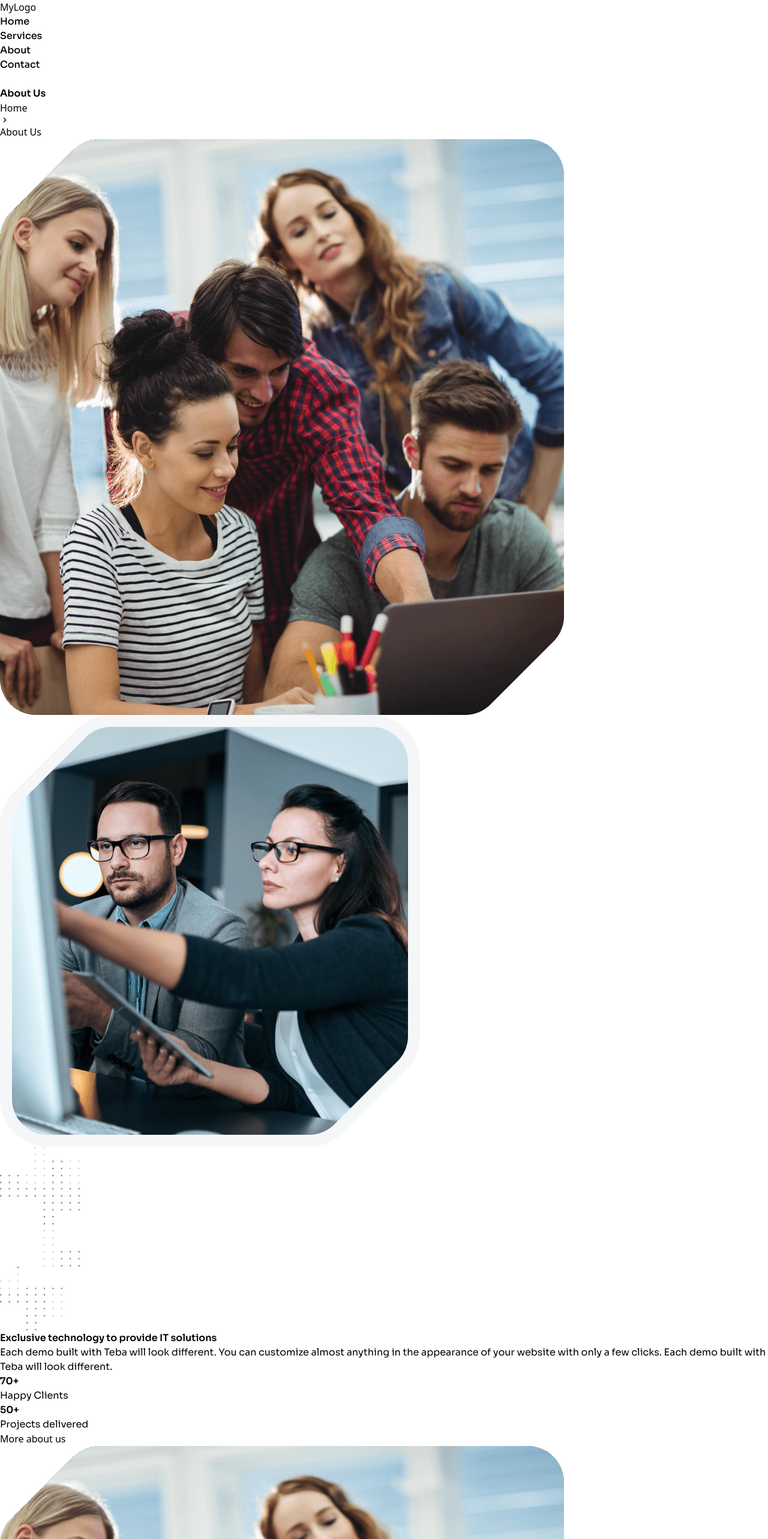
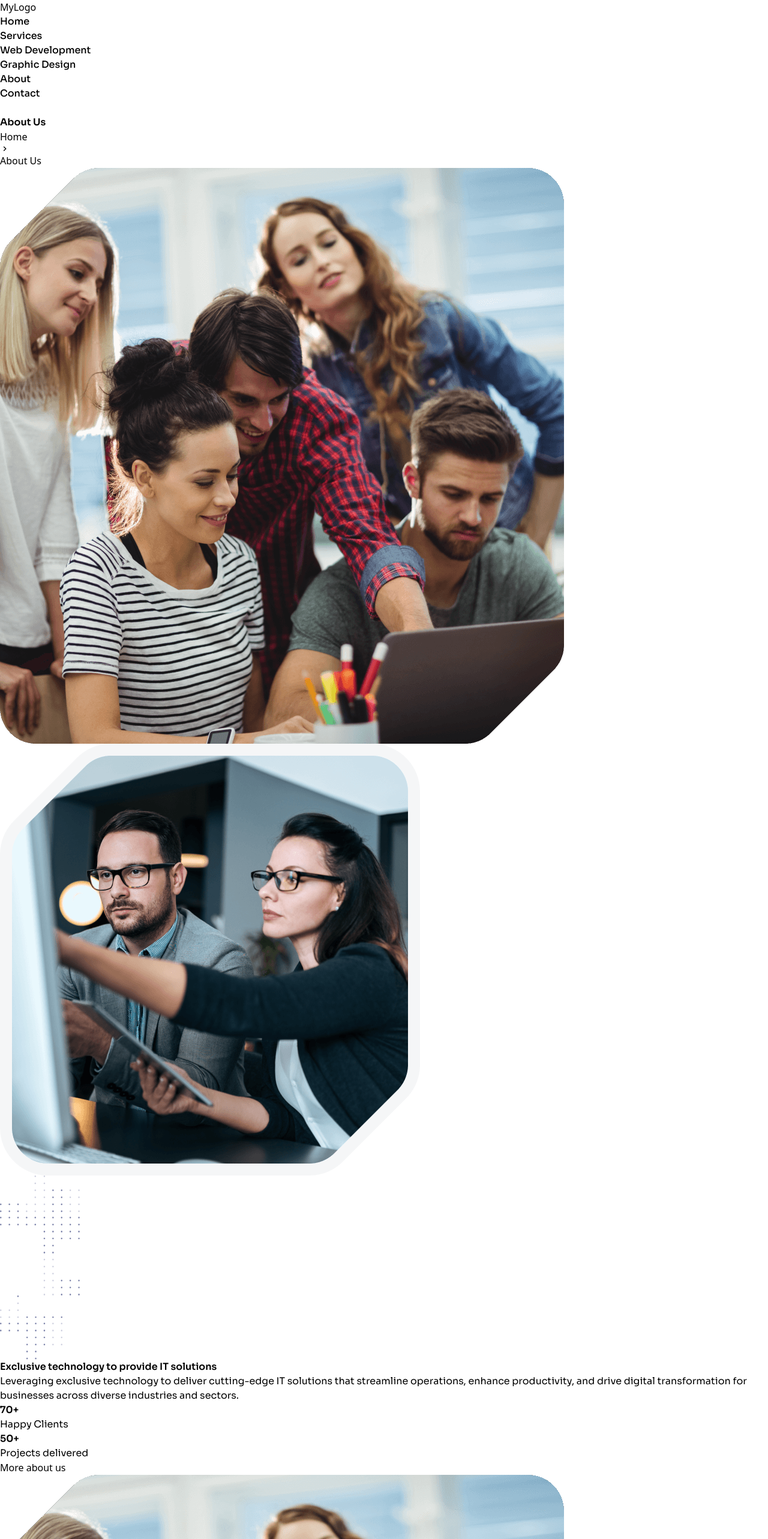
Before and after one commit to webakash1806/Site-Nest, a React (Vite) app: page /about in a window 1280 px wide. Shown: the top 2566 px of the page at 60% size. Built offline with nearby package versions, Linux system fonts and the light colour scheme; a web font is replaced by a local one.

Commit message:
Style and CTA updated

```diff
--- a/src/Components/AboutSection.jsx
+++ b/src/Components/AboutSection.jsx
@@ -3,6 +3,7 @@ import about1 from '../assets/about1.png'
 import about2 from '../assets/about2.png'
 import shape1 from '../assets/shape1.svg'
 import shape2 from '../assets/shape2.svg'
+import { Link } from 'react-router-dom'
 const AboutSection = () => {
     return (
         <div className='flex bg-[#F5F6F7] flex-col px-[5vw] gap-8 md:flex-row md:justify-around items-center justify-center py-28 lg:pb-40'>
@@ -14,7 +15,7 @@ const AboutSection = () => {
             </div>
             <div className='max-w-[33rem] md:max-w-[30rem] md:mt-2'>
                 <h1 className='sora-600 leading-[3rem] mb-4 text-[2.5rem] text-[#0A165D]'>Exclusive technology to provide IT solutions</h1>
-                <p className='sora-400 leading-[1.85rem] text-[#535760]'>Each demo built with Teba will look different. You can customize almost anything in the appearance of your website with only a few clicks. Each demo built with Teba will look different.</p>
+                <p className='sora-400 leading-[1.85rem] text-[#535760]'>Leveraging exclusive technology to deliver cutting-edge IT solutions that streamline operations, enhance productivity, and drive digital transformation for businesses across diverse industries and sectors.</p>
                 <div className='flex my-12'>
                     <div className='w-[50%]'>
                         <p className='sora-600 text-[3.2rem] leading-[3rem] tracking-wide text-[#0A165D]'>70+</p>
@@ -25,8 +26,8 @@ const AboutSection = () => {
                         <p className='sora-400 text-[#535760]'>Projects delivered</p>
                     </div>
                 </div>
-                <button
-                    className="relative flex items-center px-8  py-4 overflow-hidden font-medium transition-all bg-[#2B4DFF] rounded-md group"
+                <Link to={'/about'}
+                    className="relative flex items-center px-8  py-4 overflow-hidden w-fit font-medium transition-all bg-[#2B4DFF] rounded-md group"
                 >
                     <span
                         className="absolute top-0 right-0 inline-block w-4 h-4 transition-all duration-500 ease-in-out bg-[#0f29bd] rounded group-hover:-mr-4 group-hover:-mt-4"
@@ -49,7 +50,7 @@ const AboutSection = () => {
                         className="relative w-full text-left text-white transition-colors duration-200 ease-in-out group-hover:text-white"
                     >More about us</span
                     >
-                </button>
+                </Link>
 
             </div>
         </div>
--- a/src/Components/BlueBtn.jsx
+++ b/src/Components/BlueBtn.jsx
@@ -1,8 +1,9 @@
 import React from 'react'
+import { Link } from 'react-router-dom'
 
-const BlueBtn = ({ text }) => {
+const BlueBtn = ({ text, to }) => {
     return (
-        <button
+        <Link to={to} target='_blank'
             className="relative flex items-center px-8  py-4 overflow-hidden font-medium transition-all bg-[#2B4DFF] rounded-md group"
         >
             <span
@@ -26,7 +27,7 @@ const BlueBtn = ({ text }) => {
                 className="relative w-full text-left text-white transition-colors duration-200 ease-in-out group-hover:text-white"
             >{text}</span
             >
-        </button>
+        </Link>
     )
 }
 
--- a/src/Components/Header.jsx
+++ b/src/Components/Header.jsx
@@ -60,9 +60,9 @@ const Header = () => {
                         : 'bg-white text-black w-[96%]'
                         } py-4 px-6 rounded-lg mx-auto`}
                 >
-                    <nav className="flex justify-between items-center">
+                    <nav className="flex items-center justify-between">
                         <div className="text-2xl font-bold">MyLogo</div>
-                        <ul className="hidden md:flex space-x-6 sora-500">
+                        <ul className="hidden space-x-6 md:flex sora-500">
                             <li>
                                 <Link
                                     to="/"
@@ -77,6 +77,22 @@ const Header = () => {
                                     className={`border-b-2 transition-all duration-300 ${isActive('/Services') ? 'text-[#2B4DFF] border-[#2B4DFF]' : 'border-transparent hover:text-[#2B4DFF] hover:border-[#2B4DFF]'}`}
                                 >
                                     Services
+                                </Link>
+                            </li>
+                            <li>
+                                <Link
+                                    to="/services/web-services"
+                                    className={`border-b-2 transition-all duration-300 ${isActive('/services/web-services') ? 'text-[#2B4DFF] border-[#2B4DFF]' : 'border-transparent hover:text-[#2B4DFF] hover:border-[#2B4DFF]'}`}
+                                >
+                                    Web Development
+                                </Link>
+                            </li>
+                            <li>
+                                <Link
+                                    to="/services/graphic-services"
+                                    className={`border-b-2 transition-all duration-300 ${isActive('/services/graphic-services') ? 'text-[#2B4DFF] border-[#2B4DFF]' : 'border-transparent hover:text-[#2B4DFF] hover:border-[#2B4DFF]'}`}
+                                >
+                                    Graphic Design
                                 </Link>
                             </li>
                             <li>
@@ -124,7 +140,7 @@ const Header = () => {
                 ref={menuRef}
                 className={`fixed  w-[15rem] transition-all duration-500  right-4 rounded-lg h-auto bg-[#f5f7ff] border-2 border-gray-300 text-gray-800 shadow-lg transform ${isOpen ? 'open-menu z-[100] top-[5.5rem]' : 'close-menu z-[35] top-[3.5rem]'} md:hidden`}
             >
-                <ul className="mt-8 space-y-4 px-4 sora-500">
+                <ul className="px-4 mt-8 space-y-4 sora-500">
                     <li>
                         <Link
                             to="/"
@@ -141,6 +157,22 @@ const Header = () => {
                             onClick={() => setIsOpen(false)}
                         >
                             Services
+                        </Link>
+                    </li>
+                    <li>
+                        <Link
+                            to="/services/web-services"
+                            className={`border-b-2 transition-all duration-300 ${isActive('/services/web-services') ? 'text-[#2B4DFF] border-[#2B4DFF]' : 'border-transparent hover:text-[#2B4DFF] hover:border-[#2B4DFF]'}`}
+                        >
+                            Web Development
+                        </Link>
+                    </li>
+                    <li>
+                        <Link
+                            to="/services/graphic-services"
+                            className={`border-b-2 transition-all duration-300 ${isActive('/services/graphic-services') ? 'text-[#2B4DFF] border-[#2B4DFF]' : 'border-transparent hover:text-[#2B4DFF] hover:border-[#2B4DFF]'}`}
+                        >
+                            Graphic Design
                         </Link>
                     </li>
                     <li>
--- a/src/Components/HeroSection.jsx
+++ b/src/Components/HeroSection.jsx
@@ -8,6 +8,7 @@ import 'swiper/css/navigation';
 import 'swiper/css/pagination';
 import heroImg from '../assets/hero-thumb2.png';
 import BlueBtn from './BlueBtn';
+import { Link } from 'react-router-dom';
 
 // Install Swiper modules
 SwiperCore.use([Autoplay, Pagination]);
@@ -15,6 +16,8 @@ SwiperCore.use([Autoplay, Pagination]);
 const HeroSection = () => {
     const width = window.innerWidth;
 
+    const phoneNumber = "916207234759"; // Replace with your phone number
+    const message = "Hello! I would like to inquire about your services."; // Replace with your default message
 
 
 
@@ -66,10 +69,10 @@ const HeroSection = () => {
                             We design and develop visually stunning and highly functional websites, along with captivating graphics, to elevate your brand's presence, engage your audience, and drive measurable success across all digital platforms.
                         </p>
                         <div className="flex space-x-4">
-                            <BlueBtn text={"Talk with us"} />
-                            <button className="text-blue-700 font-semibold bg-white px-6 py-[0.5rem] rounded-md transition">
+                            <BlueBtn to={`https://wa.me/${phoneNumber}?text=${encodeURIComponent(message)}`} text={"Talk with us"} />
+                            <Link to='/services' className="px-6 font-semibold text-blue-700 transition py-[1rem] bg-white rounded-md">
                                 Our Services
-                            </button>
+                            </Link>
                         </div>
                     </div>
                 </div>
@@ -102,8 +105,8 @@ const HeroSection = () => {
 
             {/* Client Carousel */}
             <section className="relative py-16 bg-[#040D43]">
-                <div className=" mx-auto px-4">
-                    <h2 className="text-white text-3xl md:text-4xl font-bold mb-8 text-center">
+                <div className="px-4 mx-auto ">
+                    <h2 className="mb-8 text-3xl font-bold text-center text-white md:text-4xl">
                         Our Happy Clients
                     </h2>
                     <Swiper
--- a/vite.config.js
+++ b/vite.config.js
@@ -1,13 +1,9 @@
 import { defineConfig } from 'vite';
 import react from '@vitejs/plugin-react';
-import compress from 'vite-plugin-compress';
 
 export default defineConfig({
   plugins: [
     react(),
-    compress({
-      brotli: true, // Enables Brotli compression
-      gzip: true    // Enables Gzip compression
-    })
+
   ]
 });
```
Also changed, not shown: src/Components/DetailSection.jsx (+8 -8 lines), src/Components/WhatsAppIconWithLink.jsx (added, +21 -0 lines), src/assets/icon5.svg (added), src/assets/icon6.svg (added).
